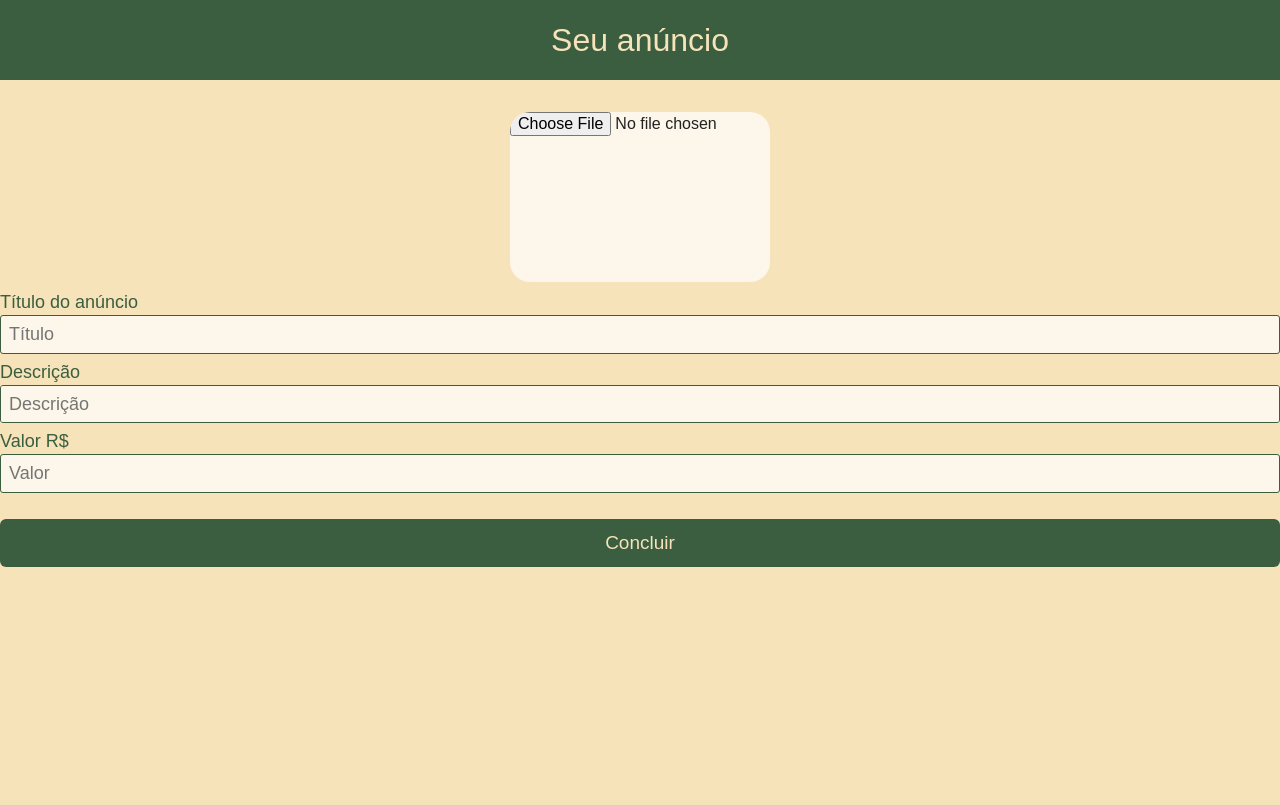
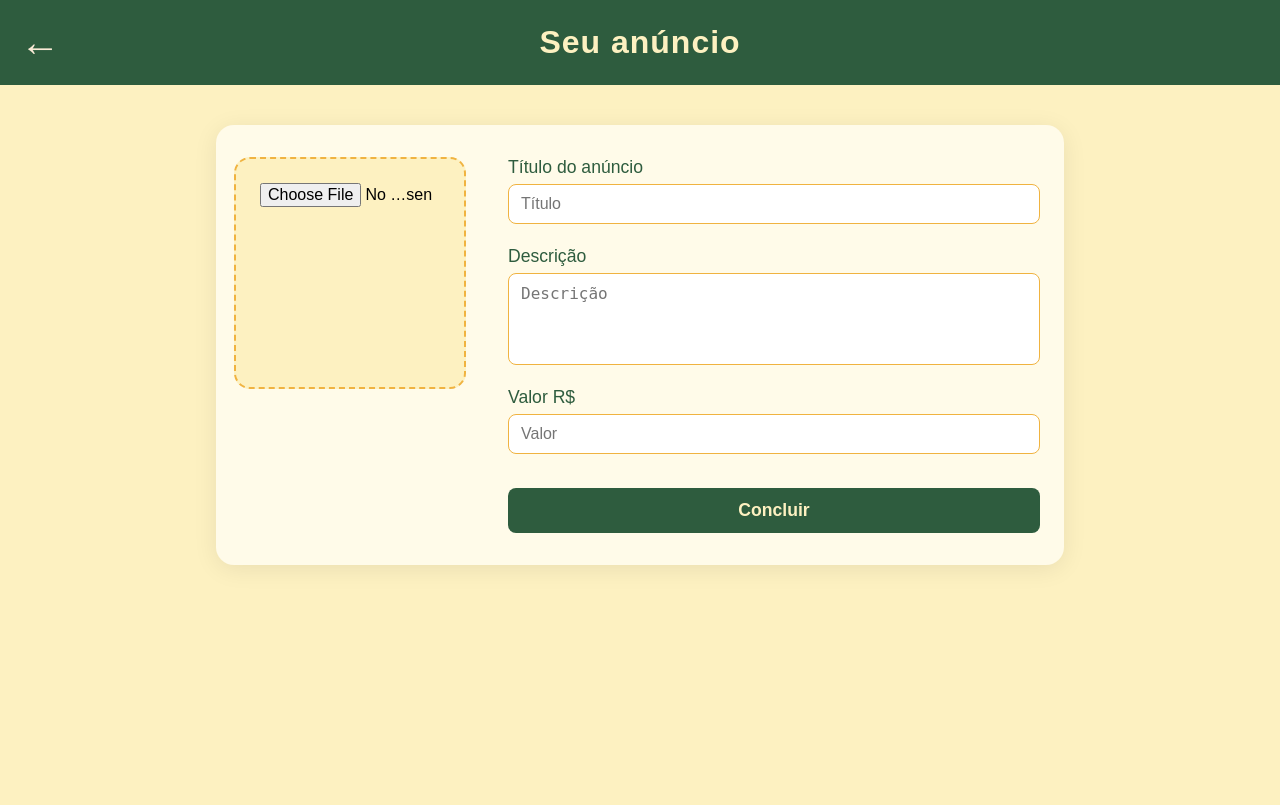
Before and after one commit to Projeto-Tacaca/Site-de-Classificados, a PHP site: template src/app/public/frontend/View/publicaranuncio.php in a window 1280 px wide. Before the commit the page ends 567 px from the top, so only its background shows below. Run offline with PHP 8.4, Linux system fonts and the light colour scheme; the template is opened without the code that fills it, so the values that code supplies are empty.

Commit message:
ajustando bugs

```diff
--- a/src/app/public/frontend/View/publicaranuncio.php
+++ b/src/app/public/frontend/View/publicaranuncio.php
@@ -1,37 +1,39 @@
+
 <!DOCTYPE html>
 <html lang="pt-BR">
 <head>
     <meta charset="UTF-8">
     <meta name="viewport" content="width=device-width, initial-scale=1.0">
     <title>Seu Anúncio</title>
-    <link rel="stylesheet" href="../css/piblicaranuncio.css">
+    <link rel="stylesheet" href="../css/publicaranuncio.css">
 </head>
 <body>
+    <div class="header">
+            <a href="../view/telaDeAnuncios.php" class="back">&#8592;</a>
 
- <div class="header">
         <h2>Seu anúncio</h2>
     </div>
-
-        <form method="post" enctype="multipart/form-data" action="../../../backend/Controller/publicarAnuncioController.php">
-             <div class="container">
-        <input class="photo" type="file" name="foto" id="foto" accept="image/*" />
-
-        </div>
-            <div class="form-group">
-                <label>Título do anúncio</label>
-                <input type="text" name="titulo" placeholder="Título" />
+    <main>
+        <form method="post" enctype="multipart/form-data" action="../../../backend/Controller/publicarAnuncioController.php" class="anuncio-form">
+            <div class="photo-area">
+                <input class="photo" type="file" name="foto" id="foto" accept="image/*" />
             </div>
-            <div class="form-group">
-                <label>Descrição</label>
-                <textarea name="descricao" placeholder="Descrição"></textarea>
+            <div class="fields-area">
+                <div class="form-group">
+                    <label for="titulo">Título do anúncio</label>
+                    <input type="text" name="titulo" id="titulo" placeholder="Título" required />
+                </div>
+                <div class="form-group">
+                    <label for="descricao">Descrição</label>
+                    <textarea name="descricao" id="descricao" placeholder="Descrição" required></textarea>
+                </div>
+                <div class="form-group">
+                    <label for="preco">Valor R$</label>
+                    <input type="number" step="0.01" name="preco" id="preco" placeholder="Valor" required />
+                </div>
+                <button type="submit">Concluir</button>
             </div>
-            <div class="form-group">
-                <label>Valor R$</label>
-                <input type="number" accept="0.01" name="preco" placeholder="Valor" />
-            </div>
-            <button type="submit">Concluir</button>
-
         </form>
-    </div>
+    </main>
 </body>
 </html>
--- a/src/app/public/frontend/View/telaMeusAnuncios.php
+++ b/src/app/public/frontend/View/telaMeusAnuncios.php
@@ -4,7 +4,7 @@
   <meta charset="UTF-8" />
   <meta name="viewport" content="width=device-width, initial-scale=1.0"/>
   <title>Meus Anúncios</title>
-  <link rel="stylesheet" href="../css/style.css" />
+  <link rel="stylesheet" href="../css/meusAnuncios.css" />
 </head>
 <body>
   <header class="header">
--- /dev/null
+++ b/src/app/public/frontend/css/publicaranuncio.css
@@ -0,0 +1,140 @@
+body {
+    margin: 0;
+    padding: 0;
+    font-family: 'Poppins', Arial, sans-serif;
+    background-color: #fdf1c1;
+}
+
+.header {
+    background-color: #2e5c3e;
+    color: #fdf1c1;
+    padding: 24px 0;
+    text-align: center;
+    justify-content: center;
+    align-items: center;
+    display: flex;
+}
+
+.header h2 {
+    margin: 0;
+    font-size: 2rem;
+    font-weight: 600;
+    letter-spacing: 1px;
+}
+
+main {
+    display: flex;
+    justify-content: center;
+    align-items: flex-start;
+    min-height: 80vh;
+    padding: 40px 0;
+}
+
+.anuncio-form {
+    display: flex;
+    background: #fffbe9;
+    border-radius: 18px;
+    box-shadow: 0 4px 24px rgba(0,0,0,0.08);
+    padding: 32px 24px;
+    gap: 48px;
+    max-width: 800px;
+    width: 100%;
+}
+
+.photo-area {
+    display: flex;
+    align-items: flex-start;
+    justify-content: center;
+    width: 220px;
+    min-width: 180px;
+}
+
+.photo {
+    width: 180px;
+    height: 180px;
+    border-radius: 16px;
+    background: #fdf1c1;
+    border: 2px dashed #f0b340;
+    padding: 24px;
+    object-fit: cover;
+    font-size: 1rem;
+}
+
+.fields-area {
+    flex: 1;
+    display: flex;
+    flex-direction: column;
+    gap: 22px;
+}
+
+.form-group {
+    display: flex;
+    flex-direction: column;
+    gap: 6px;
+}
+
+label {
+    color: #2e5c3e;
+    font-weight: 500;
+    font-size: 1.1rem;
+}
+
+input[type="text"],
+input[type="number"],
+textarea {
+    padding: 10px 12px;
+    border: 1px solid #f0b340;
+    border-radius: 8px;
+    font-size: 1rem;
+    background: #fff;
+    color: #2e5c3e;
+    resize: none;
+}
+
+textarea {
+    min-height: 70px;
+    max-height: 180px;
+}
+
+button[type="submit"] {
+    margin-top: 12px;
+    background: #2e5c3e;
+    color: #fdf1c1;
+    border: none;
+    border-radius: 8px;
+    padding: 12px 0;
+    font-size: 1.1rem;
+    font-weight: 600;
+    cursor: pointer;
+}
+
+.back{
+  text-decoration: none;
+  color: antiquewhite;
+  font-size: 2.5rem;
+    position: absolute;
+    left: 20px;
+
+}
+
+button[type="submit"]:hover {
+    background: #256b3e;
+}
+
+/* Responsivo */
+@media (max-width: 800px) {
+    .anuncio-form {
+        flex-direction: column;
+        align-items: center;
+        gap: 24px;
+        padding: 20px 8px;
+    }
+    .photo-area {
+        width: 100%;
+        justify-content: center;
+        margin-bottom: 12px;
+    }
+    .fields-area {
+        width: 100%;
+    }
+}
```
Also changed, not shown: src/app/public/frontend/css/meusAnuncios.css (added, +135 -0 lines), src/app/public/frontend/css/style.css (+282 -63 lines), uploads/img_68351971bb849.png (added).
